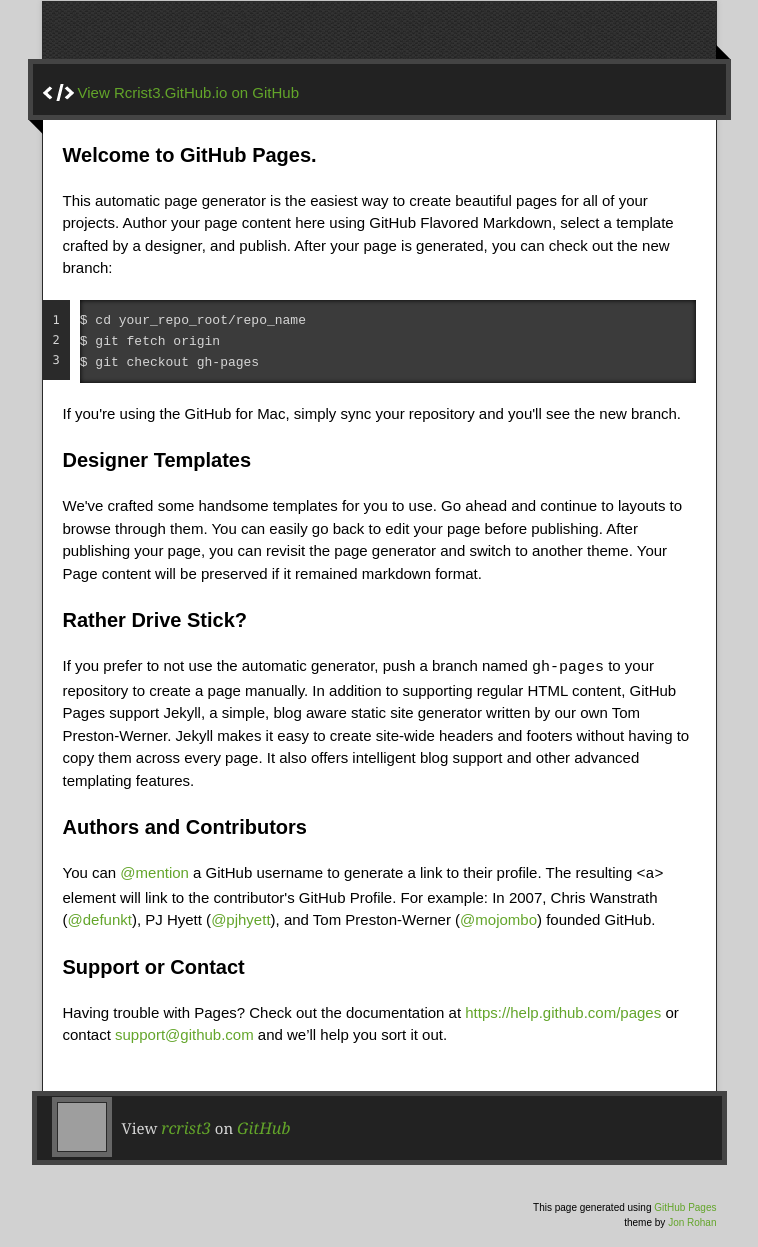
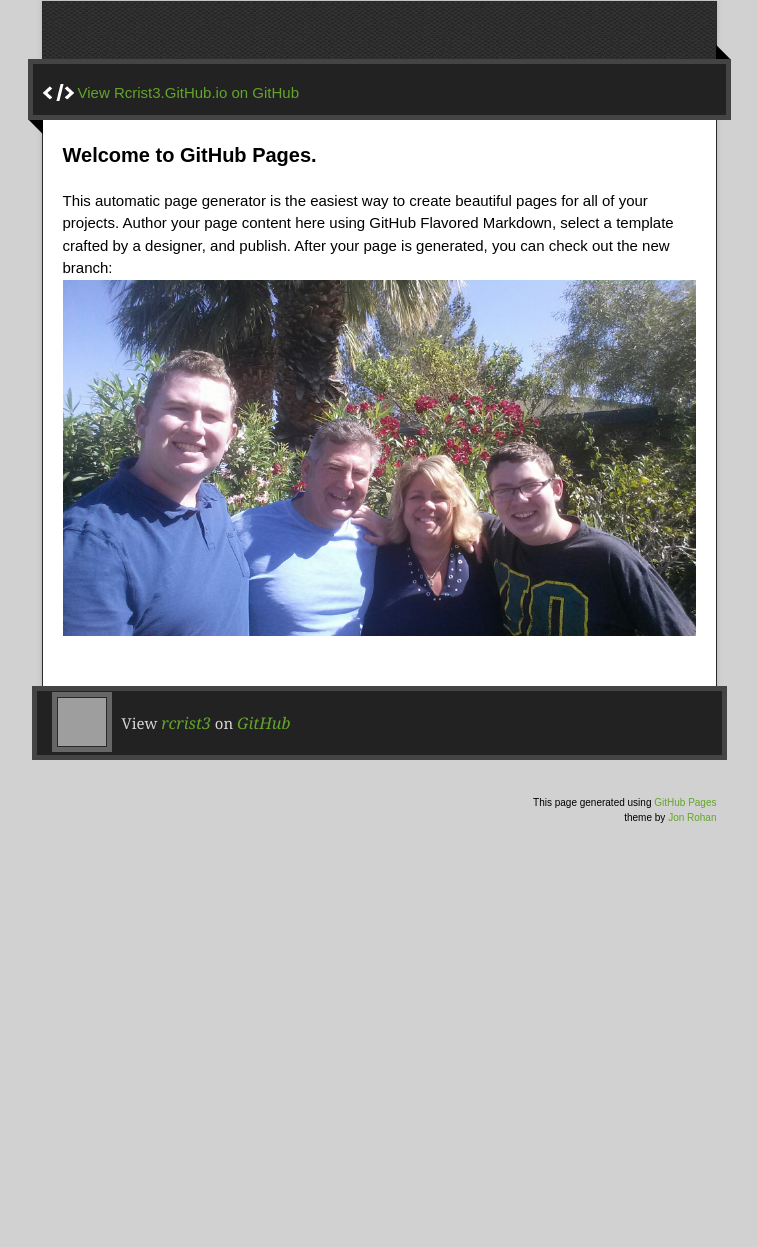
Before and after one commit to rcrist3/rcrist3.github.io, a plain HTML site: page index.html in a window 1280 px wide. Shown: the part 129-1376 px from the top of the page, without its empty margins (261-1019 px from the left). After the commit the page ends 1044 px from the top, so only its background shows below. Drawn offline with nearby package versions, Linux system fonts and the light colour scheme; grey boxes are pictures that could not be loaded.

Commit message:
Replace Autogenerated Content

```diff
--- a/index.html
+++ b/index.html
@@ -37,34 +37,10 @@
           <h3>
 <a id="welcome-to-github-pages" class="anchor" href="#welcome-to-github-pages" aria-hidden="true"><span class="octicon octicon-link"></span></a>Welcome to GitHub Pages.</h3>
 
-<p>This automatic page generator is the easiest way to create beautiful pages for all of your projects. Author your page content here using GitHub Flavored Markdown, select a template crafted by a designer, and publish. After your page is generated, you can check out the new branch:</p>
+<p>This automatic page generator is the easiest way to create beautiful pages for all of your projects. Author your page content here using GitHub Flavored Markdown, select a template crafted by a designer, and publish. After your page is generated, you can check out the new branch:
+  <img src="images/Family.png"></p>
 
-<pre><code>$ cd your_repo_root/repo_name
-$ git fetch origin
-$ git checkout gh-pages
-</code></pre>
 
-<p>If you're using the GitHub for Mac, simply sync your repository and you'll see the new branch.</p>
-
-<h3>
-<a id="designer-templates" class="anchor" href="#designer-templates" aria-hidden="true"><span class="octicon octicon-link"></span></a>Designer Templates</h3>
-
-<p>We've crafted some handsome templates for you to use. Go ahead and continue to layouts to browse through them. You can easily go back to edit your page before publishing. After publishing your page, you can revisit the page generator and switch to another theme. Your Page content will be preserved if it remained markdown format.</p>
-
-<h3>
-<a id="rather-drive-stick" class="anchor" href="#rather-drive-stick" aria-hidden="true"><span class="octicon octicon-link"></span></a>Rather Drive Stick?</h3>
-
-<p>If you prefer to not use the automatic generator, push a branch named <code>gh-pages</code> to your repository to create a page manually. In addition to supporting regular HTML content, GitHub Pages support Jekyll, a simple, blog aware static site generator written by our own Tom Preston-Werner. Jekyll makes it easy to create site-wide headers and footers without having to copy them across every page. It also offers intelligent blog support and other advanced templating features.</p>
-
-<h3>
-<a id="authors-and-contributors" class="anchor" href="#authors-and-contributors" aria-hidden="true"><span class="octicon octicon-link"></span></a>Authors and Contributors</h3>
-
-<p>You can <a href="https://github.com/blog/821" class="user-mention">@mention</a> a GitHub username to generate a link to their profile. The resulting <code>&lt;a&gt;</code> element will link to the contributor's GitHub Profile. For example: In 2007, Chris Wanstrath (<a href="https://github.com/defunkt" class="user-mention">@defunkt</a>), PJ Hyett (<a href="https://github.com/pjhyett" class="user-mention">@pjhyett</a>), and Tom Preston-Werner (<a href="https://github.com/mojombo" class="user-mention">@mojombo</a>) founded GitHub.</p>
-
-<h3>
-<a id="support-or-contact" class="anchor" href="#support-or-contact" aria-hidden="true"><span class="octicon octicon-link"></span></a>Support or Contact</h3>
-
-<p>Having trouble with Pages? Check out the documentation at <a href="https://help.github.com/pages">https://help.github.com/pages</a> or contact <a href="mailto:support@github.com">support@github.com</a> and we’ll help you sort it out.</p>
         </article>
       </div>
     </div>
```
Also changed, not shown: images/Champ.png (added), images/Family.png (added), 1 other file.
